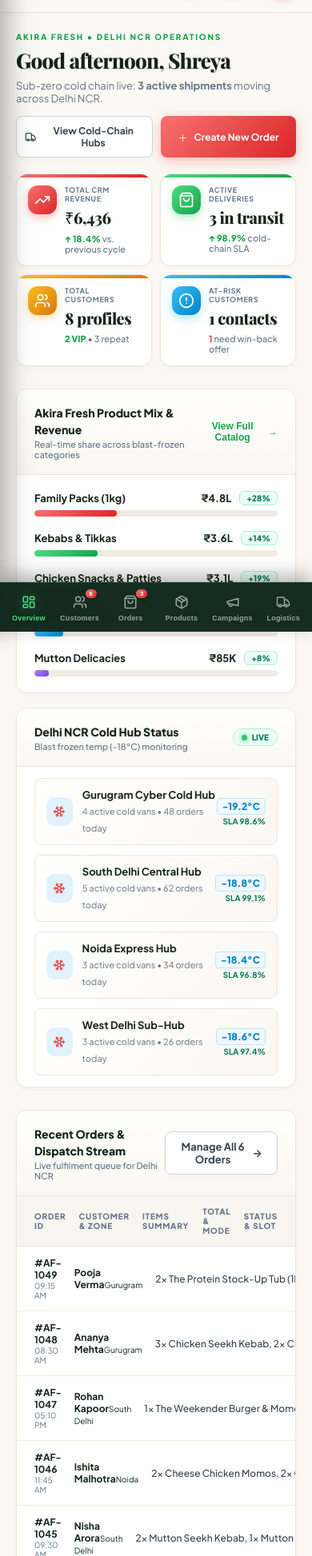
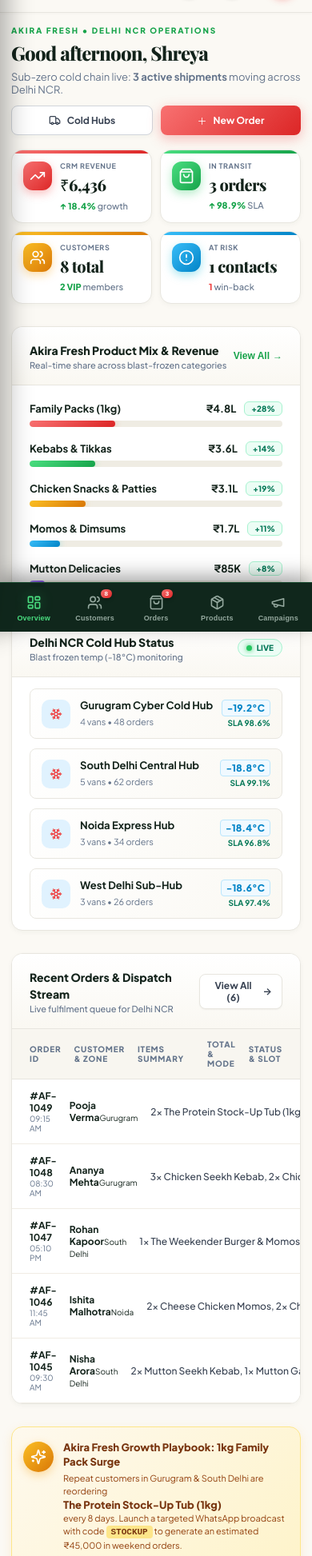
Before and after one commit to Ashutoshkuma8271/akiracrm, a React (Vite) app: page / in a window 390 px wide. Shown: the part 54-2000 px from the top of the page at 80% size. Built offline with nearby package versions, Linux system fonts and the light colour scheme; a web font is replaced by a local one.

Commit message:
fix: resolve mobile layout squeezing in insight-strip and polish bottom footer & navigation

```diff
--- a/src/components/campaigns/CampaignsView.jsx
+++ b/src/components/campaigns/CampaignsView.jsx
@@ -164,14 +164,16 @@
 
       {/* Retention Insights Strip */}
       <section className="insight-strip">
+        <div className="insight-top-content">
           <div className="insight-icon">
-          <Sparkles size={18} />
+            <Sparkles size={20} />
           </div>
           <div className="insight-body">
             <strong>WhatsApp is Akira Fresh’s #1 conversion channel</strong>
             <p>
               Messages sent on Thursday & Friday between 4:00 PM - 7:00 PM generate an average <strong>38% lift in weekend barbecue & family tub reorders</strong>.
             </p>
+          </div>
         </div>
         <button
           className="insight-action-btn"
--- a/src/components/common/MobileBottomNav.jsx
+++ b/src/components/common/MobileBottomNav.jsx
@@ -1,5 +1,5 @@
 import React from 'react';
-import { LayoutDashboard, Users, ShoppingBag, Package, Megaphone, Truck, Settings } from 'lucide-react';
+import { LayoutDashboard, Users, ShoppingBag, Package, Megaphone } from 'lucide-react';
 import { useCrm } from '../../context/CrmContext';
 
 export default function MobileBottomNav({ activeNav, setActiveNav }) {
@@ -10,8 +10,7 @@
     { label: 'Customers', icon: Users, badge: customers.length },
     { label: 'Orders', icon: ShoppingBag, badge: orders.filter(o => o.status !== 'Delivered').length },
     { label: 'Products', icon: Package, badge: null },
-    { label: 'Campaigns', icon: Megaphone, badge: null },
-    { label: 'Logistics', icon: Truck, badge: null }
+    { label: 'Campaigns', icon: Megaphone, badge: null }
   ];
 
   return (
@@ -25,7 +24,7 @@
             aria-label={label}
           >
             <div className="bottom-nav-icon-wrap">
-              <Icon size={18} />
+              <Icon size={19} />
               {badge !== null && badge > 0 ? (
                 <span className="bottom-nav-badge">{badge}</span>
               ) : null}
--- a/src/components/logistics/LogisticsView.jsx
+++ b/src/components/logistics/LogisticsView.jsx
@@ -163,6 +163,7 @@
 
       {/* Quality Certification */}
       <section className="insight-strip logistics-cert-strip">
+        <div className="insight-top-content">
           <div className="insight-icon">
             <ShieldCheck size={20} className="text-green" />
           </div>
@@ -173,6 +174,7 @@
               If the package temperature exceeds -12°C during transit, it is automatically flagged for replacement.
             </p>
           </div>
+        </div>
       </section>
     </div>
   );
--- a/src/components/overview/OverviewDashboard.jsx
+++ b/src/components/overview/OverviewDashboard.jsx
@@ -48,13 +48,13 @@
             className="secondary-button"
             onClick={() => onNavigate('Logistics')}
           >
-            <Truck size={15} /> View Cold-Chain Hubs
+            <Truck size={15} /> Cold Hubs
           </button>
           <button
             className="primary-button"
             onClick={() => onNavigate('Orders')}
           >
-            <span>＋</span> Create New Order
+            <span>＋</span> New Order
           </button>
         </div>
       </section>
@@ -66,10 +66,10 @@
             <TrendingUp size={20} />
           </div>
           <div className="metric-copy">
-            <span>Total CRM Revenue</span>
+            <span>CRM Revenue</span>
             <strong>₹{totalRevenue.toLocaleString('en-IN')}</strong>
             <p>
-              <b>↑ 18.4%</b> vs. previous cycle
+              <b>↑ 18.4%</b> growth
             </p>
           </div>
           <span className="metric-arrow">
@@ -82,10 +82,10 @@
             <ShoppingBag size={20} />
           </div>
           <div className="metric-copy">
-            <span>Active Deliveries</span>
-            <strong>{activeOrdersCount} in transit</strong>
+            <span>In Transit</span>
+            <strong>{activeOrdersCount} orders</strong>
             <p>
-              <b>↑ 98.9%</b> cold-chain SLA
+              <b>↑ 98.9%</b> SLA
             </p>
           </div>
           <span className="metric-arrow">
@@ -98,10 +98,10 @@
             <Users size={20} />
           </div>
           <div className="metric-copy">
-            <span>Total Customers</span>
-            <strong>{customers.length} profiles</strong>
+            <span>Customers</span>
+            <strong>{customers.length} total</strong>
             <p>
-              <b>{vipCount} VIP</b> &bull; {customers.filter(c => c.tag === 'Repeat buyer').length} repeat
+              <b>{vipCount} VIP</b> members
             </p>
           </div>
           <span className="metric-arrow">
@@ -114,10 +114,10 @@
             <AlertCircle size={20} />
           </div>
           <div className="metric-copy">
-            <span>At-Risk Customers</span>
+            <span>At Risk</span>
             <strong>{atRiskCount} contacts</strong>
             <p className="negative">
-              <b>{atRiskCount}</b> need win-back offer
+              <b>{atRiskCount}</b> win-back
             </p>
           </div>
           <span className="metric-arrow">
@@ -136,7 +136,7 @@
               <small>Real-time share across blast-frozen categories</small>
             </div>
             <button className="text-button" onClick={() => onNavigate('Products')}>
-              View Full Catalog <span>→</span>
+              View All <span>→</span>
             </button>
           </div>
 
@@ -179,7 +179,7 @@
                   </div>
                   <div>
                     <strong>{hub.name}</strong>
-                    <small>{hub.activeVans} active cold vans &bull; {hub.deliveriesToday} orders today</small>
+                    <small>{hub.activeVans} vans &bull; {hub.deliveriesToday} orders</small>
                   </div>
                 </div>
                 <div className="hub-mini-right">
@@ -199,8 +199,8 @@
             <strong>Recent Orders & Dispatch Stream</strong>
             <small>Live fulfilment queue for Delhi NCR</small>
           </div>
-          <button className="secondary-button" onClick={() => onNavigate('Orders')}>
-            Manage All {orders.length} Orders <span>→</span>
+          <button className="secondary-button-sm" onClick={() => onNavigate('Orders')}>
+            View All ({orders.length}) <span>→</span>
           </button>
         </div>
 
@@ -240,17 +240,19 @@
         </div>
       </div>
 
-      {/* AI Retention & Growth Playbook */}
+      {/* AI Retention & Growth Playbook (Responsive Card) */}
       <section className="insight-strip">
+        <div className="insight-top-content">
           <div className="insight-icon">
-          <Sparkles size={18} />
+            <Sparkles size={20} />
           </div>
           <div className="insight-body">
-          <strong>Akira Fresh Growth Playbook: 1kg Family Pack surge</strong>
+            <strong>Akira Fresh Growth Playbook: 1kg Family Pack Surge</strong>
             <p>
               Repeat customers in Gurugram & South Delhi are reordering <strong>The Protein Stock-Up Tub (1kg)</strong> every 8 days.
               Launch a targeted WhatsApp broadcast with code <code>STOCKUP</code> to generate an estimated ₹45,000 in weekend orders.
             </p>
+          </div>
         </div>
         <button
           className="insight-action-btn"
--- a/src/index.css
+++ b/src/index.css
@@ -347,7 +347,7 @@
   font-weight: 600;
 }
 
-/* Topbar */
+/* Main Content & Topbar */
 .main-content {
   flex: 1;
   min-width: 0;
@@ -1014,21 +1014,31 @@
   margin-bottom: 28px;
 }
 
-/* Insight Strip */
+/* Fully Responsive Insight Strip */
 .insight-strip {
   background: linear-gradient(135deg, #FEF9EE 0%, #FEF3C7 100%);
   border: 1px solid #FDE68A;
   border-radius: var(--radius-md);
-  padding: 18px 24px;
+  padding: 22px 26px;
+  display: flex;
+  align-items: center;
+  justify-content: space-between;
+  gap: 20px;
+  box-shadow: 0 4px 14px rgba(245, 158, 11, 0.12);
+  margin-top: 24px;
+}
+
+.insight-top-content {
   display: flex;
   align-items: center;
   gap: 18px;
-  box-shadow: 0 4px 14px rgba(245, 158, 11, 0.12);
+  flex: 1;
+  min-width: 0;
 }
 
 .insight-icon {
-  width: 42px;
-  height: 42px;
+  width: 44px;
+  height: 44px;
   border-radius: 50%;
   background: var(--amber-gradient);
   color: white;
@@ -1038,18 +1048,24 @@
   box-shadow: 0 4px 12px var(--amber-glow);
 }
 
+.insight-body {
+  flex: 1;
+  min-width: 0;
+}
+
 .insight-body strong {
   font-size: 14px;
   color: #78350F;
   display: block;
   font-weight: 800;
+  line-height: 1.35;
 }
 
 .insight-body p {
   font-size: 12px;
   color: #92400E;
   margin-top: 4px;
-  line-height: 1.4;
+  line-height: 1.45;
 }
 
 .insight-body code {
@@ -1062,25 +1078,26 @@
 }
 
 .insight-action-btn {
-  margin-left: auto;
   background: var(--amber-gradient);
   border: 0;
   color: white;
   font-weight: 700;
   font-size: 12px;
-  padding: 8px 14px;
+  padding: 10px 18px;
   border-radius: var(--radius-sm);
-  display: flex;
-  align-items: center;
-  gap: 6px;
+  display: inline-flex;
+  align-items: center;
+  gap: 8px;
   cursor: pointer;
   white-space: nowrap;
   box-shadow: 0 2px 8px var(--amber-glow);
   transition: all 0.2s;
+  flex-shrink: 0;
 }
 
 .insight-action-btn:hover {
   transform: translateY(-1px);
+  box-shadow: 0 4px 14px var(--amber-glow);
 }
 
 /* Tables */
@@ -2800,7 +2817,7 @@
 
 /* Responsive CRM App Footer */
 .crm-app-footer {
-  margin-top: 48px;
+  margin-top: 36px;
   background: linear-gradient(180deg, #FAF8F2 0%, #F2EFE6 100%);
   border: 1px solid var(--line);
   border-radius: var(--radius-md);
@@ -3026,12 +3043,12 @@
   bottom: 0;
   left: 0;
   right: 0;
-  background: rgba(7, 31, 19, 0.94);
+  background: rgba(7, 31, 19, 0.96);
   backdrop-filter: blur(20px);
   border-top: 1px solid #1a4d31;
   z-index: 70;
   padding: 6px 4px calc(6px + env(safe-area-inset-bottom, 0px));
-  box-shadow: 0 -8px 24px rgba(0, 0, 0, 0.3);
+  box-shadow: 0 -8px 24px rgba(0, 0, 0, 0.35);
 }
 
 .mobile-bottom-nav-inner {
@@ -3198,7 +3215,7 @@
   }
 
   .page-wrap {
-    padding: 24px 20px 92px;
+    padding: 24px 20px 100px;
   }
 
   .topbar {
@@ -3242,15 +3259,19 @@
 }
 
 @media (max-width: 768px) {
+  .page-wrap {
+    padding: 16px 14px 108px;
+  }
+
   .page-heading {
     flex-direction: column;
     align-items: flex-start;
-    gap: 14px;
-    margin-bottom: 20px;
+    gap: 12px;
+    margin-bottom: 18px;
   }
 
   .page-heading h1 {
-    font-size: 26px;
+    font-size: 24px;
   }
 
   .heading-actions {
@@ -3321,6 +3342,48 @@
     display: none;
   }
 
+  /* Fully Responsive Insight Strip on Mobile */
+  .insight-strip {
+    flex-direction: column;
+    align-items: stretch;
+    gap: 14px;
+    padding: 16px 14px;
+    margin-top: 18px;
+  }
+
+  .insight-top-content {
+    display: flex;
+    align-items: flex-start;
+    gap: 12px;
+    width: 100%;
+  }
+
+  .insight-icon {
+    width: 38px;
+    height: 38px;
+    margin-top: 2px;
+  }
+
+  .insight-body strong {
+    font-size: 13px;
+    line-height: 1.4;
+  }
+
+  .insight-body p {
+    font-size: 11px;
+    line-height: 1.45;
+    margin-top: 4px;
+  }
+
+  .insight-action-btn {
+    width: 100%;
+    justify-content: center;
+    padding: 11px 14px;
+    font-size: 12px;
+    margin: 0;
+    box-sizing: border-box;
+  }
+
   /* Customer list table mobile */
   .table-head {
     display: none;
@@ -3427,13 +3490,15 @@
 
   /* Footer on mobile */
   .crm-app-footer {
-    padding: 20px 18px;
-    margin-top: 32px;
+    padding: 18px 16px;
+    margin-top: 24px;
+    margin-bottom: 12px;
   }
 
   .footer-top-row {
     grid-template-columns: 1fr;
-    gap: 16px;
+    gap: 14px;
+    padding-bottom: 14px;
   }
 
   .footer-contact-col {
@@ -3449,6 +3514,7 @@
     flex-direction: column;
     align-items: flex-start;
     gap: 8px;
+    padding-top: 12px;
   }
 
   /* Modals on mobile: slide up like a bottom sheet */
@@ -3480,9 +3546,9 @@
   }
 
   .toast {
-    left: 16px;
-    right: 16px;
-    bottom: 76px;
+    left: 14px;
+    right: 14px;
+    bottom: 80px;
   }
 }
 
```
Lines whose indentation alone changed are shown as unchanged.
